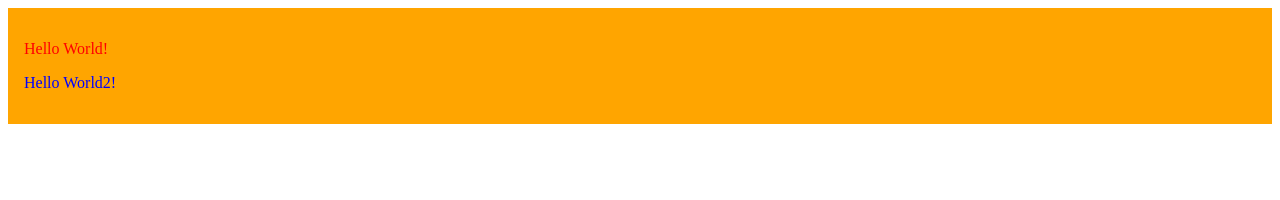
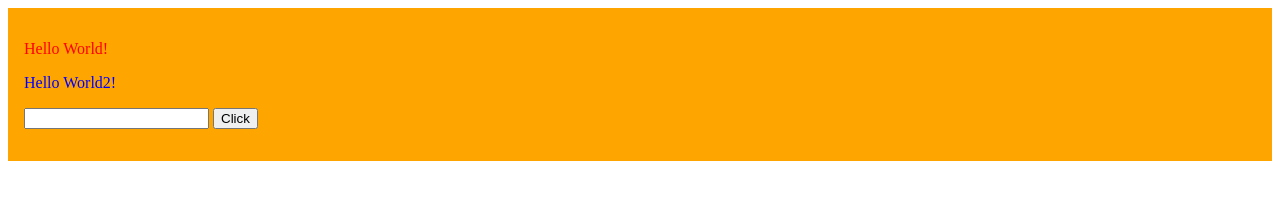
Before and after one commit to nikkiconsolacion/Dom-prework-1, a plain HTML site: page eventlistener.html in a window 1280 px wide. Drawn offline with Linux system fonts and the light colour scheme.

Commit message:
preventDefault

```diff
--- a/eventlistener.html
+++ b/eventlistener.html
@@ -15,6 +15,10 @@
     <div>
       <p class='red'>Hello World!</p>
       <p class ='blue'>Hello World2!</p>
+      <form>
+        <input name='foo'/>
+        <button>Click</button>
+      </form>
     </div>
   </body>
   <script>
@@ -24,6 +28,7 @@
     div.addEventListener('click', (ev) => {
       console.log('div click');
       console.log(ev.target);
+      ev.preventDefault(); // prevents page from reloading & submitting form
     });
 
     firstP.addEventListener('click', (ev) => {
```
